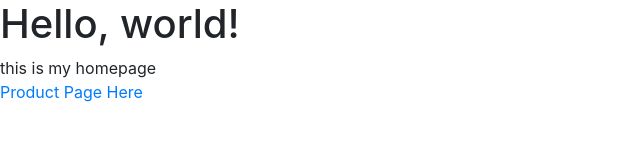
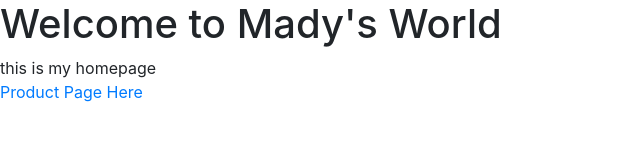
Before and after one commit to rogerm21/introtonodejs, a plain HTML site: page index.html in a window 1280 px wide. Shown: the whole page, without its empty margins (0-640 px from the left). Drawn offline with nearby package versions, Linux system fonts and the light colour scheme.

Commit message:
Changed Index.html

```diff
--- a/index.html
+++ b/index.html
@@ -8,10 +8,10 @@
     <!-- Bootstrap CSS -->
     <link rel="stylesheet" href="https://cdn.jsdelivr.net/npm/bootstrap@4.5.3/dist/css/bootstrap.min.css" integrity="sha384-TX8t27EcRE3e/ihU7zmQxVncDAy5uIKz4rEkgIXeMed4M0jlfIDPvg6uqKI2xXr2" crossorigin="anonymous">
 
-    <title>Home</title>
+    <title>Mady Rogers</title>
   </head>
   <body>
-    <h1>Hello, world!</h1>
+    <h1>Welcome to Mady's World</h1>
 <p>this is my homepage <br><a href="products">Product Page Here </a>
 </p>
     <!-- Optional JavaScript; choose one of the two! -->
```
Also changed, not shown: 1 other file.
